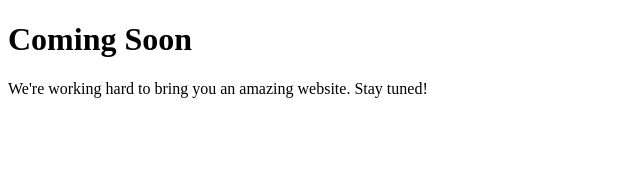
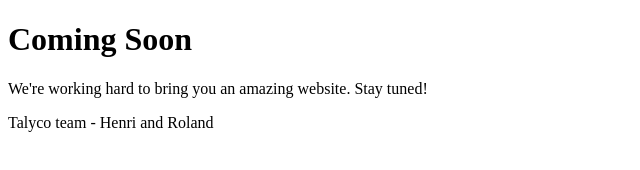
Before and after one commit to RolandBc/talyco.io, a plain HTML site: page index.html in a window 1280 px wide. Shown: the whole page, without its empty margins (0-640 px from the left). Drawn offline with Linux system fonts and the light colour scheme.

Commit message:
Add talyco team message

```diff
--- a/index.html
+++ b/index.html
@@ -8,5 +8,6 @@
 <body>
     <h1>Coming Soon</h1>
     <p>We're working hard to bring you an amazing website. Stay tuned!</p>
+    <p>Talyco team - Henri and Roland</p>
 </body>
 </html>
```
